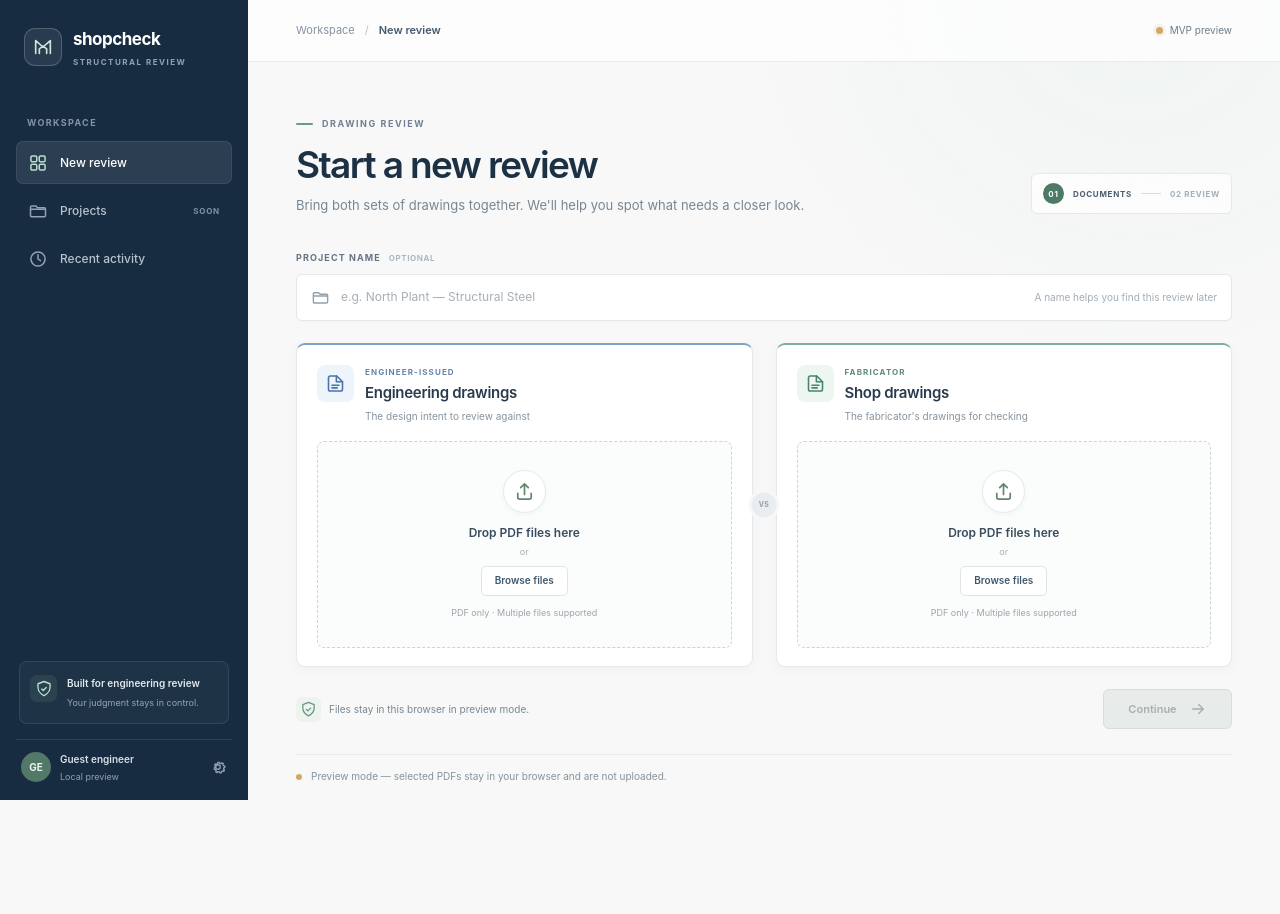
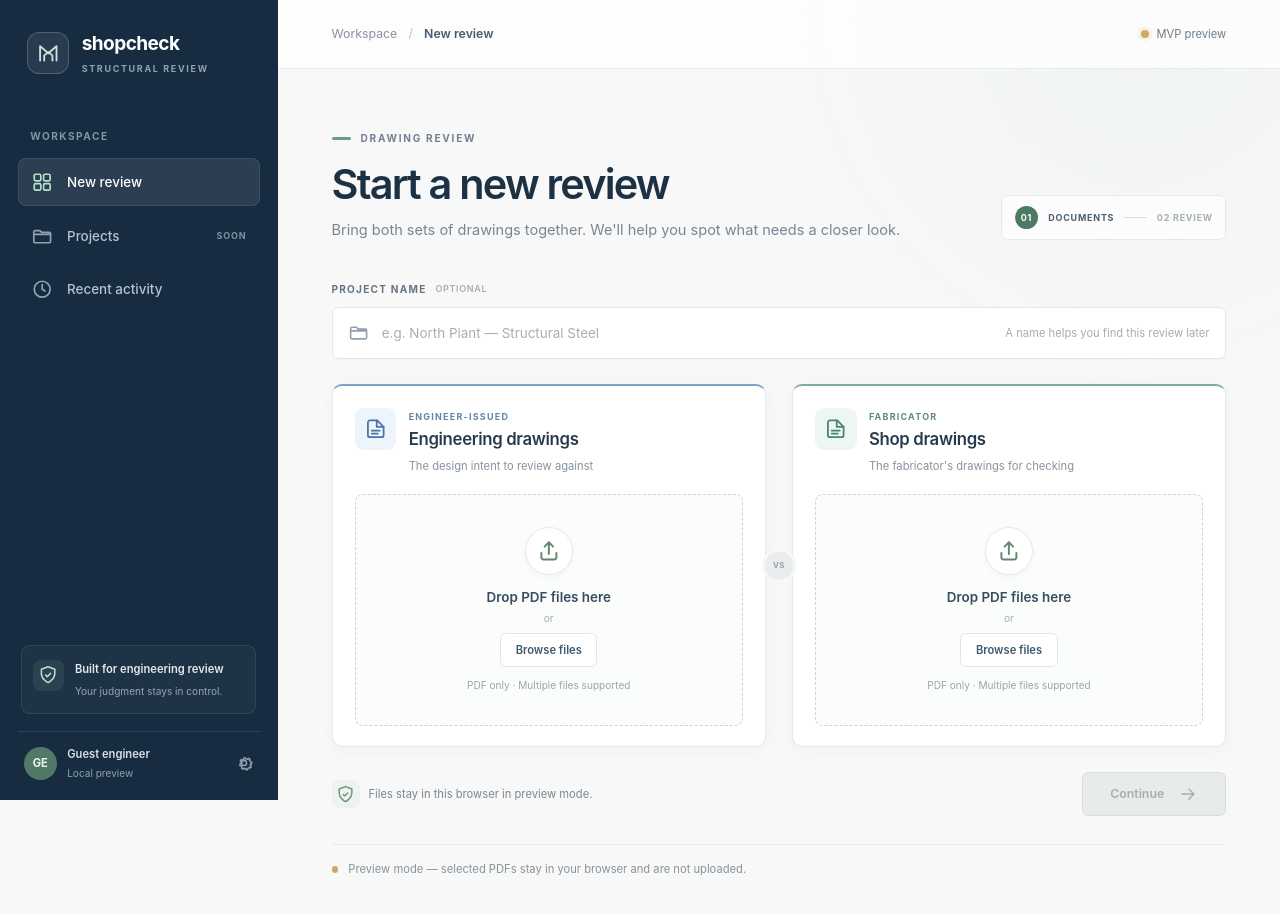
Before and after one commit to chardgeorge/shop_drawing_reviewer, a Next.js app in the folder frontend/: page / in a window 1280 px wide. Shown: the top 914 px of the page. Before the commit the page ends 824 px from the top, so only its background shows below. Built offline with nearby package versions, Linux system fonts and the light colour scheme.

Commit message:
Minor UI updates

```diff
--- a/frontend/src/app/globals.css
+++ b/frontend/src/app/globals.css
@@ -49,6 +49,7 @@ input:focus-visible {
 
 .app-shell {
   min-height: 100vh;
+  zoom: 1.12;
 }
 
 .sidebar {
```
